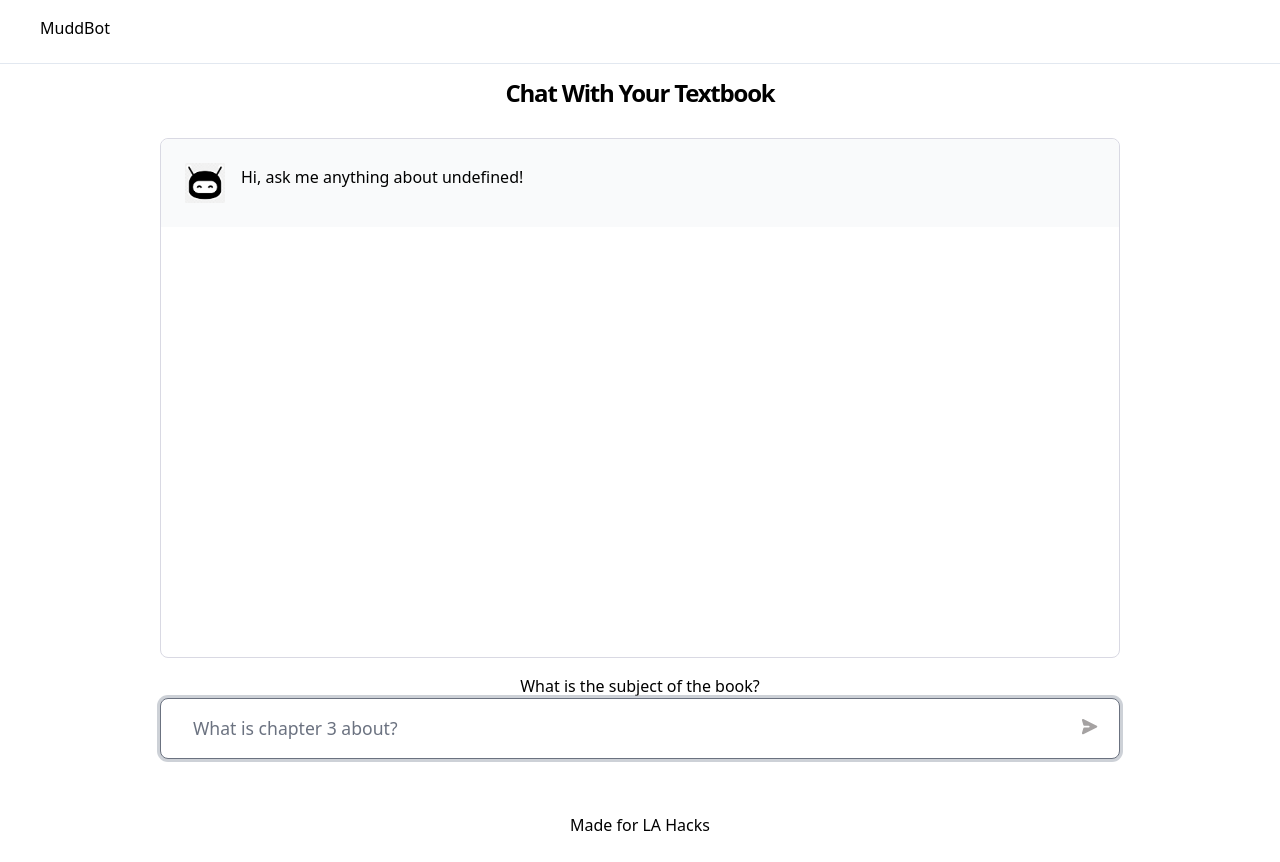
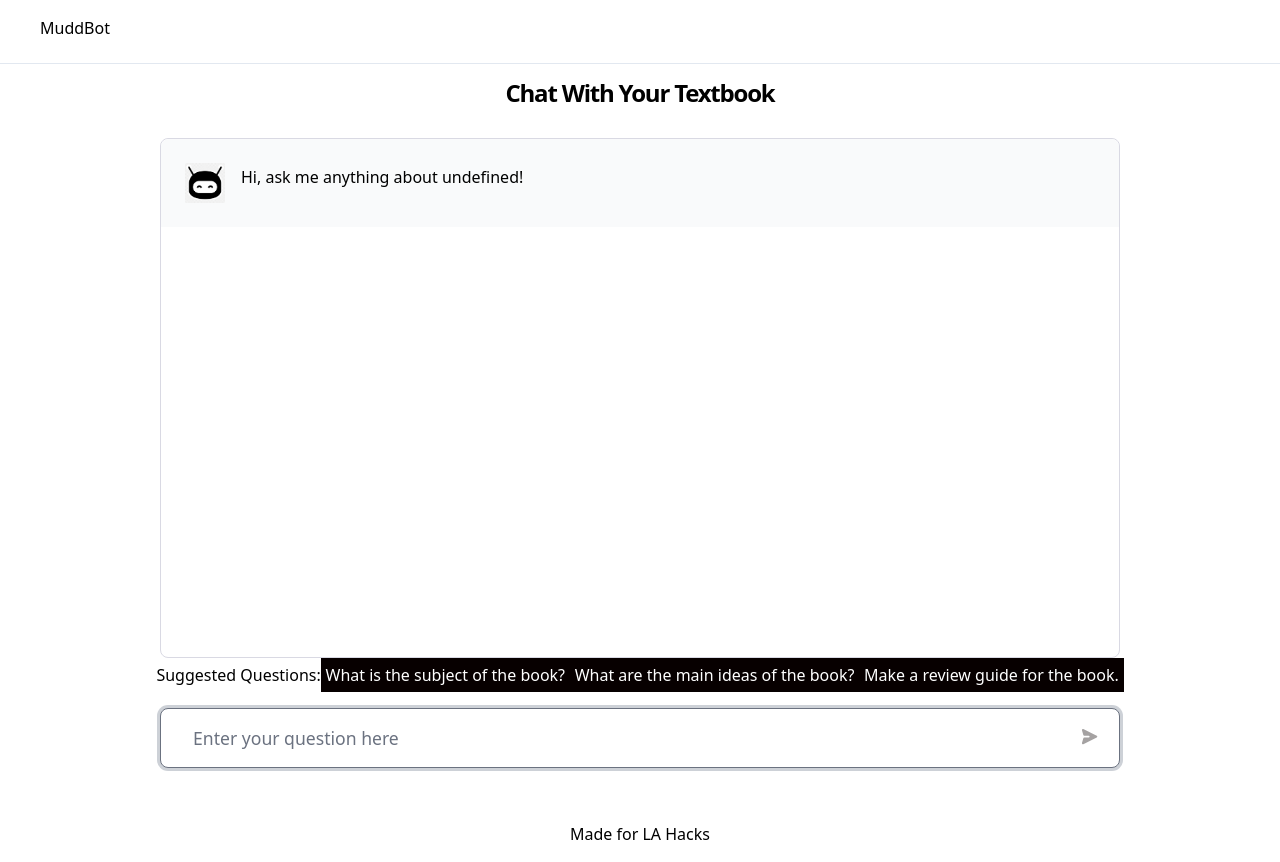
Before and after one commit to ammar-fakih/lahacks23, a Next.js app: page /chat in a window 1280 px wide. Built offline with nearby package versions, Linux system fonts and the light colour scheme.

Commit message:
Added some buttons

```diff
--- a/pages/chat.tsx
+++ b/pages/chat.tsx
@@ -217,15 +217,40 @@ export default function Home() {
                 })}
               </div>
             </div>
-            <div className={styles.center}>
+            <div>
+              Suggested Questions:
+
               <input type="button" value="What is the subject of the book?"
-              onClick={(e) =>
-                {setQuery("What is the subject of the book?")
-                handleSubmit}
-              }
+                color="primary"
+                onClick={() =>
+                  setQuery("What is the subject of the book?")
+                  //handleSubmit
+                }
+                className={styles.generatesuggestion}
+                disabled={loading}
+              >
 
+
+              </input>
+
+              <input type="button" value="What are the main ideas of the book?"
+                onClick={() =>
+                  setQuery("What are the main ideas of the book?")
+                  //handleSubmit
+                }
+                className={styles.generatesuggestion}
               ></input>
 
+              <input type="button" value="Make a review guide for the book."
+                onClick={() =>
+                  setQuery("Make a review guide for the book.")
+                  //{handleSubmit}
+                }
+                className={styles.generatesuggestion}
+              ></input>
+
+            </div>
+            <div className={styles.center}>
               <div className={styles.cloudform}>
                 <form onSubmit={handleSubmit}>
                   <textarea
@@ -240,7 +265,7 @@ export default function Home() {
                     placeholder={
                       loading
                         ? 'Waiting for response...'
-                        : 'What is chapter 3 about?'
+                        : 'Enter your question here'
                     }
                     value={query}
                     onChange={(e) => setQuery(e.target.value)}
--- a/styles/Home.module.css
+++ b/styles/Home.module.css
@@ -54,6 +54,18 @@
   padding: 0.3rem;
   border: none;
   display: flex;
+}
+
+.generatesuggestion {
+  position: center;
+  /*top: 0.87rem;
+  right: 1rem;*/
+  color: rgb(255, 255, 255);
+  background: rgb(7, 0, 0);
+  padding: 0.3rem;
+  border: 0.4rem;
+  border-spacing: 15px;
+  /*display: flex;*/
 }
 
 .loadingwheel {
```
